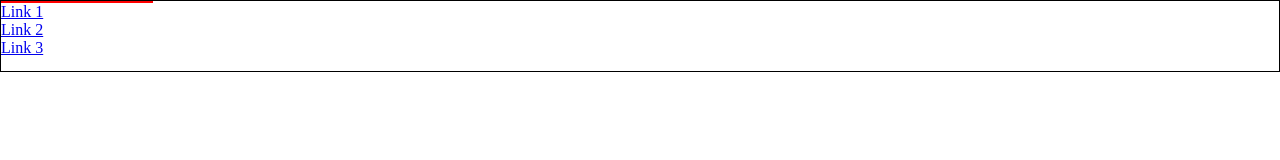
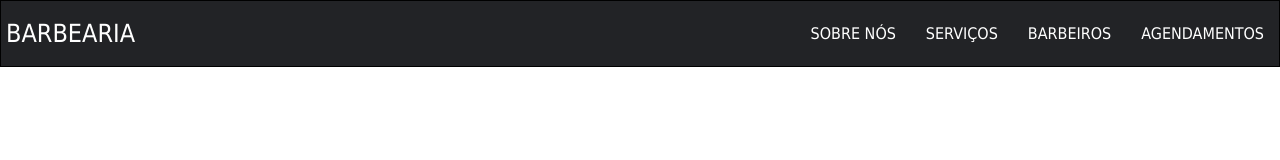
Before and after one commit to nathanvinteset/dweb-html-css, a plain HTML site: page index.html in a window 1280 px wide. Drawn offline with Linux system fonts and the light colour scheme.

Commit message:
projeto 2

```diff
--- a/index.css
+++ b/index.css
@@ -1,18 +1,68 @@
 @charset "utf-8";
 
+:root{
+    --cor1: #222326;
+    --cor2: #024873;
+    --cor3: #B8BFA8;
+    --cor4: #D99C79;
+    --cor5: #A64B4B;
+}
 
 *{
     margin: 0px;
     padding: 0px;
+    font-family: tahoma;
 }
 
 header{
-    height: 70PX;
+    height: 65PX; /*  */
     border: 1PX solid black;
+    display: flex;
+    flex-direction: row; /* define a direção se e linha ou coluna */
+    /* control+espaço ver opçoes */
+    background-color: var(--cor1);
 
 }
 
 .logo{
-    border: 1px solid red;
     width: 150px;
+    height: 100%;
+    text-align: left;
+    color: white;
+    display: flex;
+    align-items: center;
+    text-transform: uppercase;
+    font-size: 25px;
+    margin-left: 5px;
+
 }
+
+
+nav {
+    /*border: 2px solid black;*/
+    display: flex;
+    margin-left: auto; /* jogou a margin para esquerda */
+    /*background-color: green;*/
+}
+
+nav > div{
+    margin-left: 30px;
+    margin: 5px;
+}
+a{
+    text-decoration: none; /*remover linha abaixo dos linkes*/
+    text-transform: uppercase; /*todas letras maiusculas*/
+    height: 100%;
+    color: white;
+    display: flex;
+    font-size: auto;
+    align-items: center;
+    padding: 0 10px 0 10px; /*10px na esquerda e 10px na direita*/
+
+}
+
+a:hover{
+    color: black;
+    background-color: #A64B4B;
+
+}
--- a/index.html
+++ b/index.html
@@ -9,15 +9,19 @@
 </head>
 <body>
     <header>
-        <div class="logo"></div>
+        <div class="logo">barbearia</div>
         <nav>
 
-            <div><a target="_blank" href="https://www.google.com">Link 1</a></div>
-            <div><a target="_blank" href="https://www.youtube.com">Link 2</a></div>
-            <div><a target="_blank" href="https://to.senac.br">Link 3</a></div>
-
+            <div><a target="_blank" href="https://color.adobe.com/pt/create/image">sobre
+                nós
+            </a></div>
+            <div><a target="_blank" href="https://www.pexels.com/pt-br/procurar/barbearia/">serviços</a></div>
+            <div><a target="_blank" href="www.cursoemvideo.com">barbeiros</a></div>
+            <div><a target="_blank" href="www.cursoemvideo.com">agendamentos</a></div>
         </nav>
 
     </header>
+    <div class="img">
+    </div>
 </body>
 </html>
```
Also changed, not shown: 1 other file.
